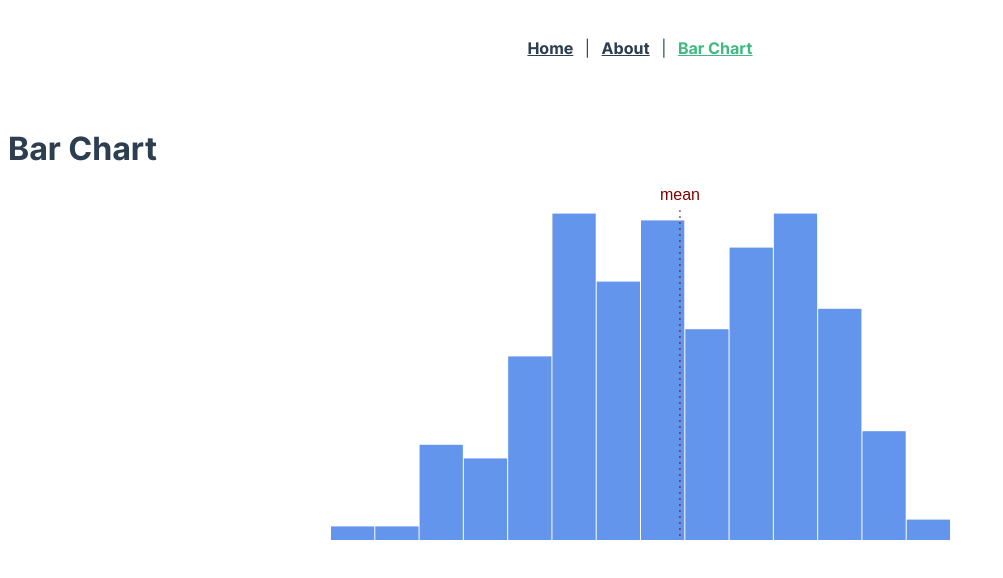
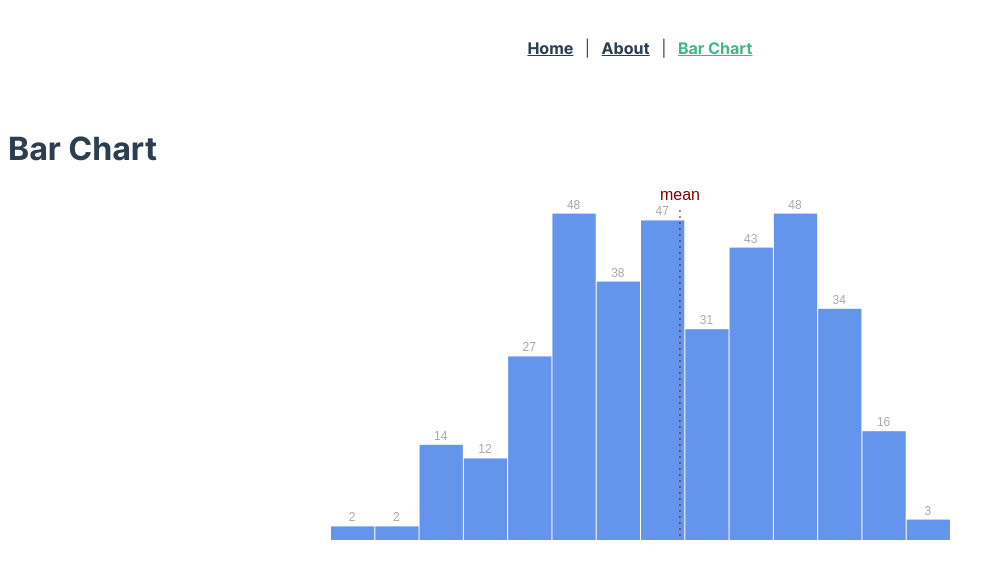
Before and after one commit to chrisvaillancourt/vue-d3, a Vue app: page /#/bar-chart in a window 1280 px wide. Shown: the top 578 px of the page, without its empty margins (0-1003 px from the left). Built offline with nearby package versions, Linux system fonts and the light colour scheme.

Commit message:
added histogram bar labels

```diff
--- a/src/components/BarChart.vue
+++ b/src/components/BarChart.vue
@@ -18,6 +18,7 @@
         <g class="bins">
           <g v-for="d in bars" :key="d.id" class="bin">
             <rect :x="d.x" :y="d.y" :height="d.height" :width="d.width"></rect>
+            <text :x="d.label.x" :y="d.label.y">{{ d.label.text }}</text>
           </g>
         </g>
         <line
@@ -117,6 +118,7 @@ export default {
       return d.humidity;
     },
     yAccessor(d) {
+      // length of the bins == number of values in that group (frequency)
       return d.length;
     },
     calculateScales() {
@@ -133,8 +135,11 @@ export default {
         .value(this.metricAccessor)
         .thresholds(12);
 
-      var bins = binsGenerator(this.weatherData);
-
+      var bins = binsGenerator(this.weatherData).filter(d => {
+        // only include bins with a frequency > 0
+        return d.length > 0;
+      });
+      console.log(bins);
       this.yScale = d3
         .scaleLinear()
         .domain([0, d3.max(bins, this.yAccessor)])
@@ -142,13 +147,17 @@ export default {
         .nice();
 
       var barPadding = 1;
+      // create bars
       this.bars = bins.map((d, i) => {
         var { x0, x1 } = d;
         var x = this.xScale(x0) + barPadding;
+        var labelX = this.xScale(x0) + (this.xScale(x1) - this.xScale(x0)) / 2;
+        var labelY = this.yScale(this.yAccessor(d)) - 5;
         var y = this.yScale(this.yAccessor(d));
         var height =
           this.dimensions.boundedHeight - this.yScale(this.yAccessor(d));
         var width = d3.max([0, this.xScale(x1) - this.xScale(x0) - barPadding]);
+        var frequency = this.yAccessor(d);
 
         return {
           x,
@@ -156,6 +165,11 @@ export default {
           height,
           width,
           id: i,
+          label: {
+            x: labelX,
+            y: labelY,
+            text: frequency,
+          },
         };
       });
     },
```
